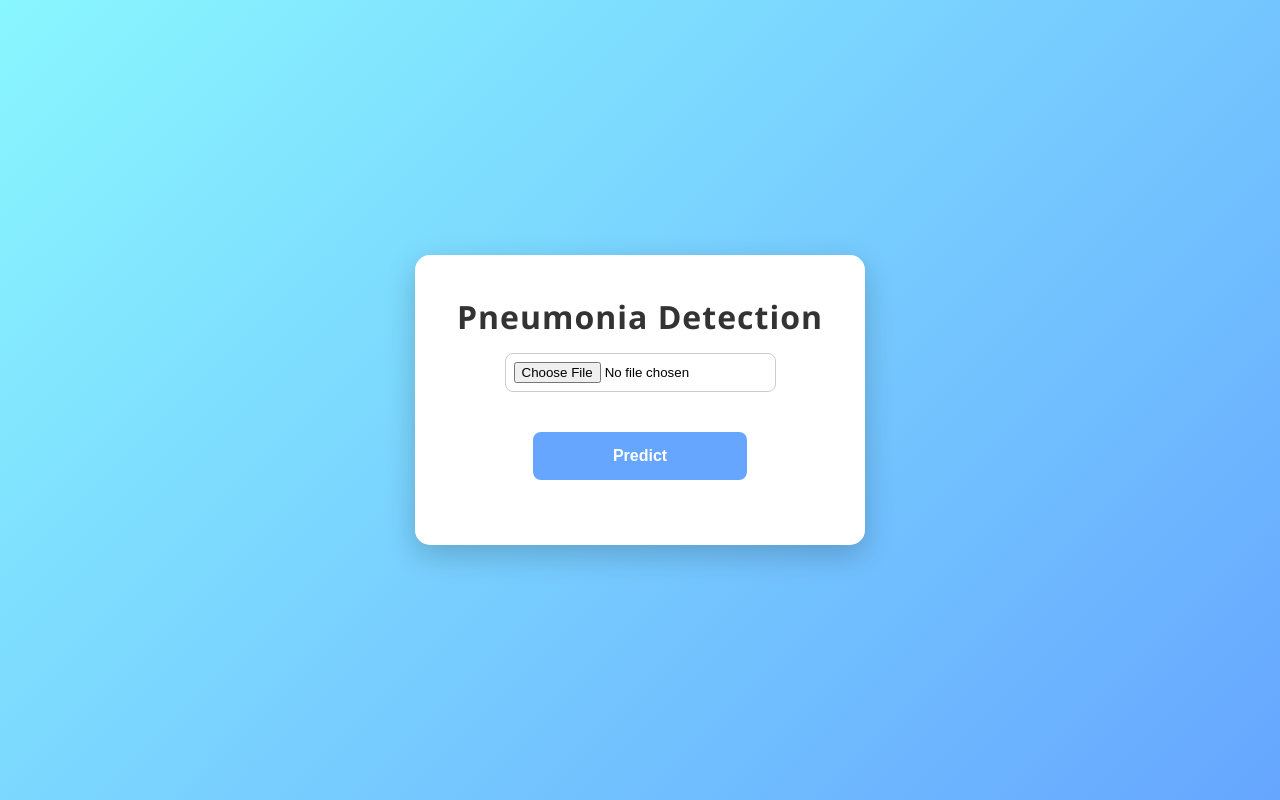
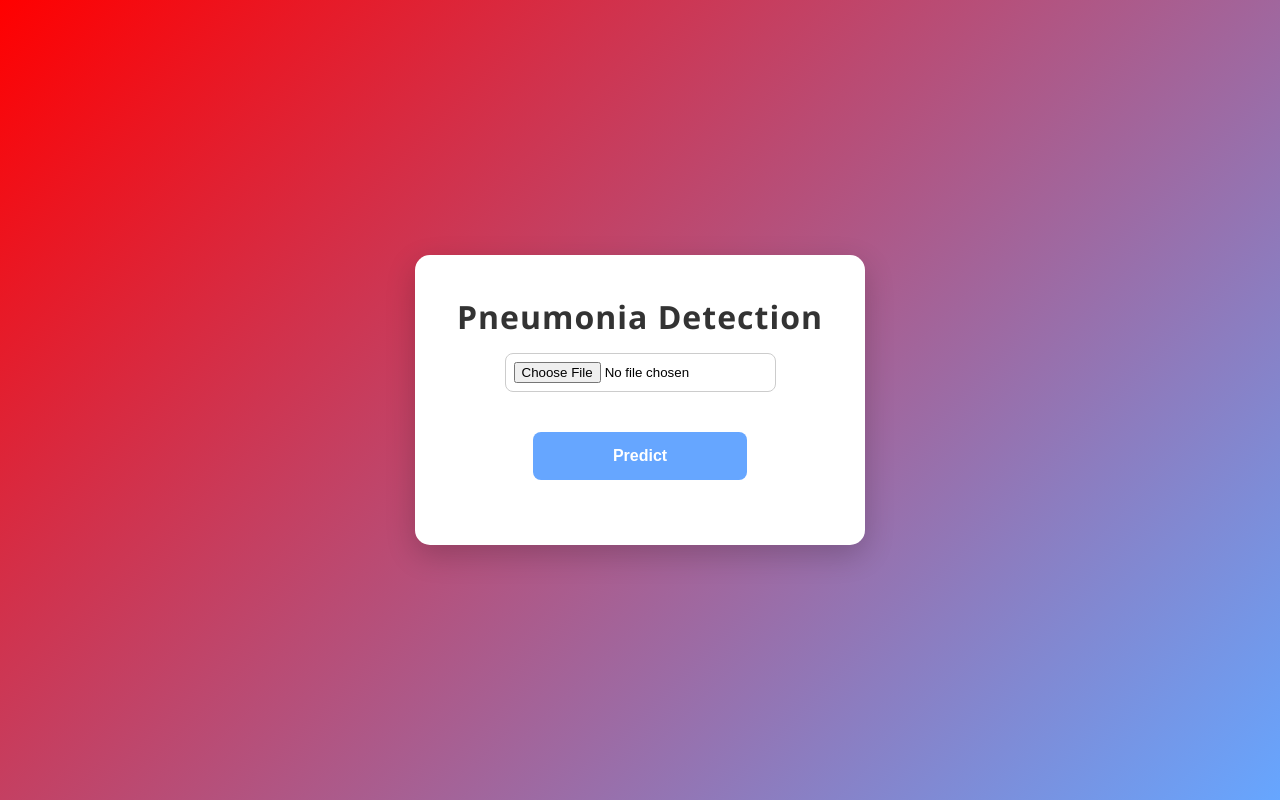
Before and after one commit to Om-128/Pneumonia-Detection, a Flask app: page / in a window 1280 px wide. Run offline with Flask 3, Linux system fonts and the light colour scheme.

```diff
--- a/app.py
+++ b/app.py
@@ -57,3 +57,4 @@ def predict():
 
 if __name__ == "__main__":
     app.run(debug=True)
+    #89f7fe
--- a/static/style.css
+++ b/static/style.css
@@ -11,7 +11,7 @@ body {
     justify-content: center;
     align-items: center;
     min-height: 100vh;
-    background: linear-gradient(135deg, #89f7fe 0%, #66a6ff 100%);
+    background: linear-gradient(135deg, #ff0000 0%, #66a6ff 100%);
 }
 
 .container {
```
Also changed, not shown: .github/workflows/deploy.yaml, 3 other files.
